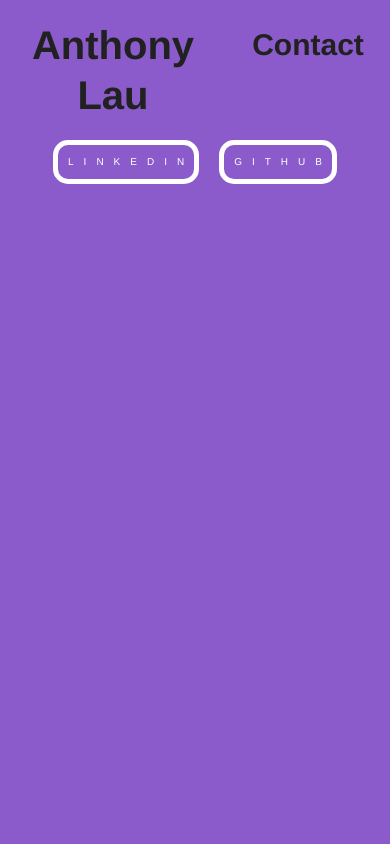
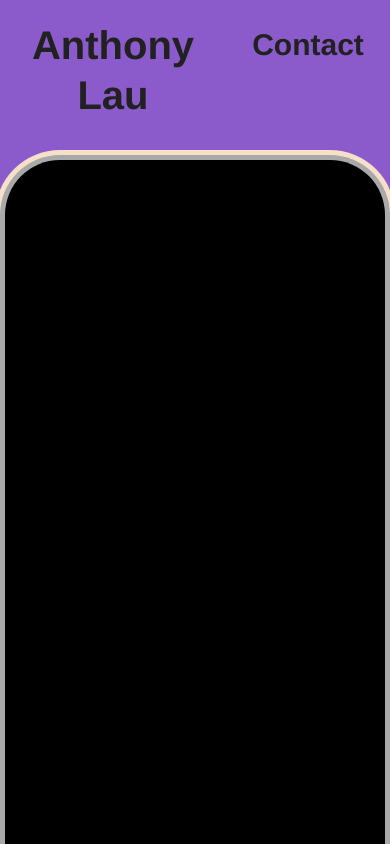
Before and after one commit to Anthony-Lau/the-anthony-lau, a React (Create React App) app: page / in a window 390 px wide. Shown: the top 844 px of the page. Built offline with nearby package versions, Linux system fonts and the light colour scheme.

Commit message:
added initial phone border

```diff
--- a/src/components/Body.css
+++ b/src/components/Body.css
@@ -1,3 +1,7 @@
+.body{
+  justify-content: center;
+}
+
 .footer{
   display: flex;
   justify-content: center;
--- a/src/components/Body.js
+++ b/src/components/Body.js
@@ -1,13 +1,17 @@
 import React, { Component } from 'react'
 import Button from './Button.js'
+import Phone from './Phone.js'
 import './Body.css'
 
 class Body extends Component {
   render() {
     return (
-      <div className="footer">
-        <Button text="LinkedIn" link="https://www.linkedin.com/in/anthony-lau-29a738117"></Button>
-        <Button text="Github" link="https://github.com/Anthony-Lau"></Button>
+      <div className="body">
+        <Phone/>
+        <div className="footer">
+          <Button text="LinkedIn" link="https://www.linkedin.com/in/anthony-lau-29a738117"></Button>
+          <Button text="Github" link="https://github.com/Anthony-Lau"></Button>
+        </div>
       </div>
     );
   }
--- a/src/components/Button.css
+++ b/src/components/Button.css
@@ -3,11 +3,12 @@
   align-items: center;
 }
 
-.button {
+.button, a.button:focus {
   margin: 1rem;
   border: .5rem solid white;
   border-radius: 1.5rem;
   color: white;
+  text-decoration: none;
 }
 
 .weirdCoolButton {
--- /dev/null
+++ b/src/components/Phone.css
@@ -0,0 +1,28 @@
+.center {
+  display: flex;
+  justify-content: center;
+  padding: 2rem;
+}
+
+.phone-border {
+  background: #F6E0C9;
+  display: flex;
+  align-content: center;
+  padding: .5rem;
+  border-radius: 6.5rem;
+}
+
+.phone-shade {
+  background: #A9A9A9;
+  display: flex;
+  align-content: center;
+  padding: .5rem;
+  border-radius: 6rem;
+}
+
+.phone {
+  background: black;
+  height: 77rem;
+  width: 38rem;
+  border-radius: 5.5rem;
+}
--- /dev/null
+++ b/src/components/Phone.js
@@ -0,0 +1,19 @@
+import React, { Component } from 'react'
+import './Phone.css'
+
+class Phone extends Component {
+  render() {
+    return (
+      <div className="center">
+        <div className="phone-border">
+          <div className="phone-shade">
+            <div className="phone">
+            </div>
+          </div>
+        </div>
+      </div>
+    );
+  }
+}
+
+export default Phone;
```
Also changed, not shown: package.json (+9 -2 lines), 1 other file (tests, documents, lock files or other folders).
